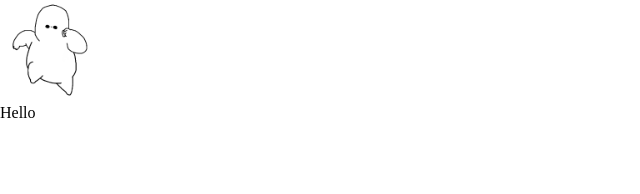
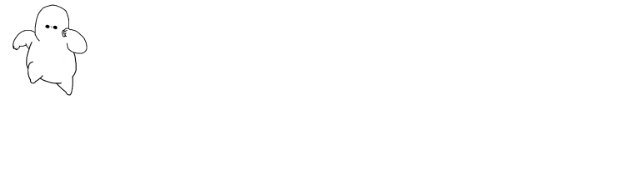
Before and after one commit to jvondzerza/infinite, a React (Create React App) app: page / in a window 1280 px wide. Shown: the top 194 px of the page, without its empty margins (0-640 px from the left). Built offline with nearby package versions, Linux system fonts and the light colour scheme.

Commit message:
deleted text

```diff
--- a/src/components/articles/Article/Article.js
+++ b/src/components/articles/Article/Article.js
@@ -1,11 +1,7 @@
 const Article = (props) => {
     return (
-
         <article>
             <img src={props.src} alt={props.alt} />
-            <p onClick={() =>
-                document.documentElement.style.setProperty('--clr-black', 'green')
-            }>Hello</p>
         </article>
     )
 }
--- a/src/views/HomePage/HomePage.js
+++ b/src/views/HomePage/HomePage.js
@@ -2,8 +2,6 @@ import { Article } from "../../components";
 import img from '../../assets/standing.gif';
 
 function HomePage(props) {
-
-
     return (
         <section className="home">
             <Article src={img} />
```
